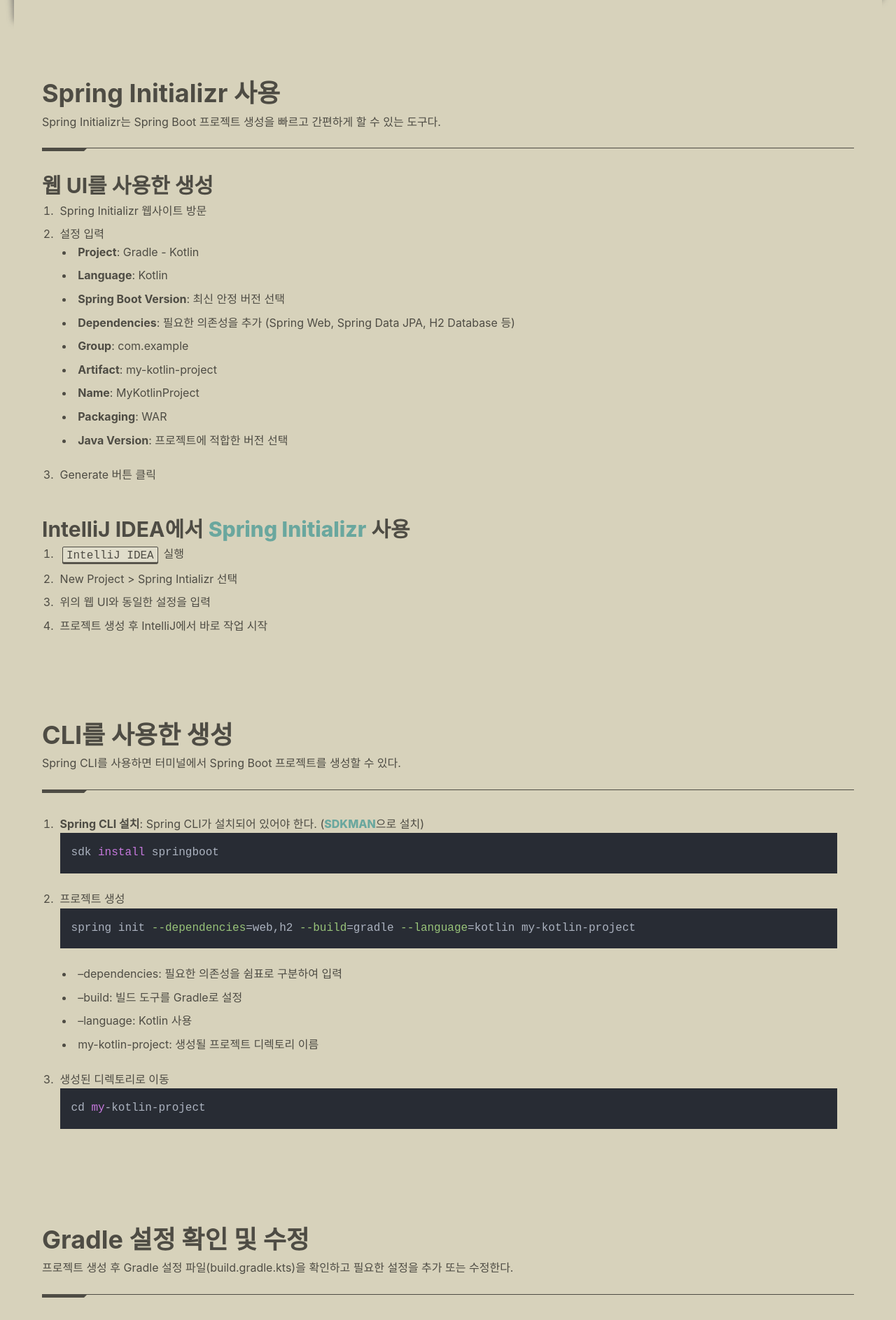
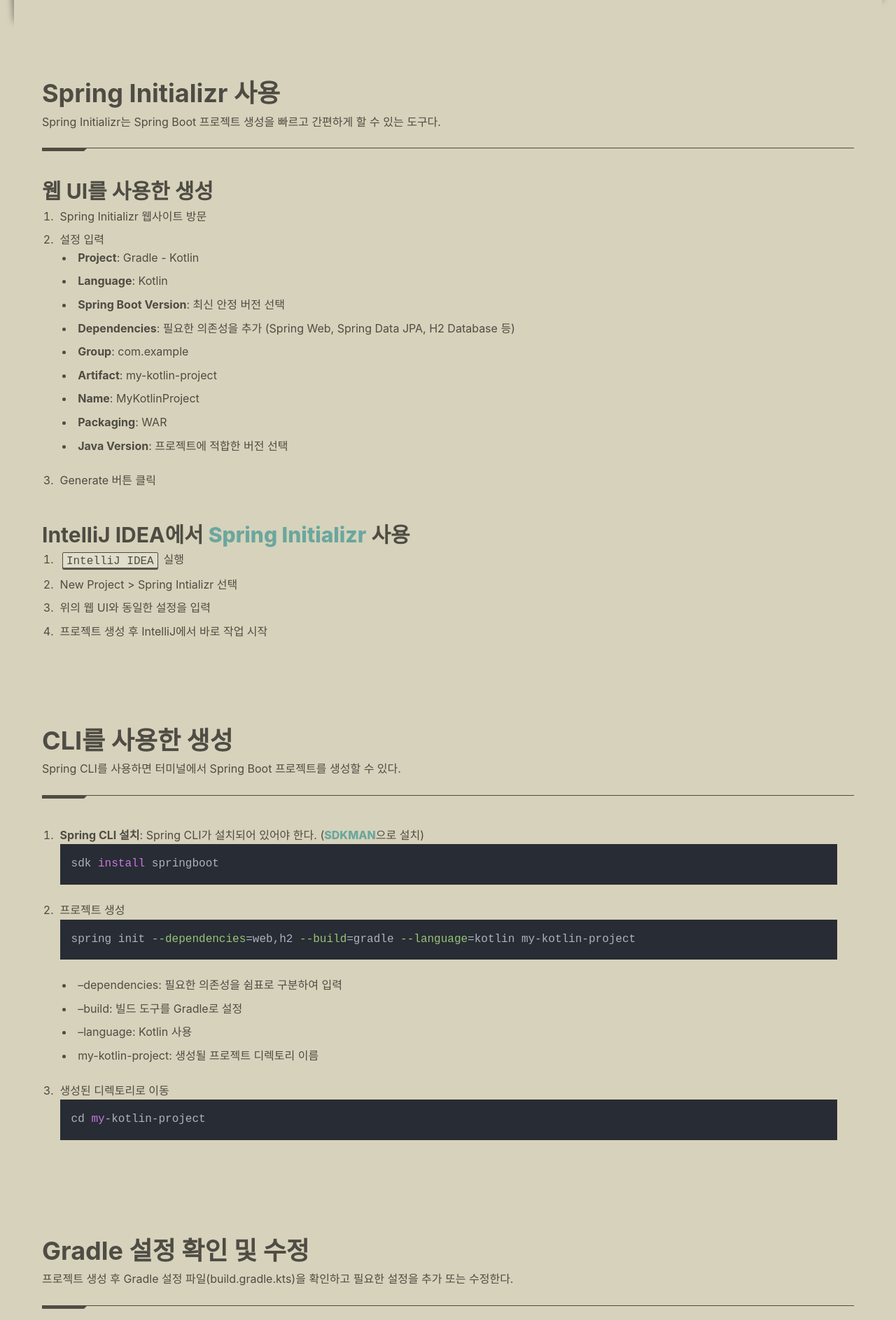
Before and after one commit to incyverse/incyverse.github.io, a Jekyll site: the page built from _posts/2024-11-26-create-kotlin-project.md, in a window 1280 px wide. Shown: the part 563-2449 px from the top of the page at 70% size. Built offline with Jekyll 4.4.1, drawn with Linux system fonts in a browser that asks for light colours; nearby versions of some CDN libraries; some web fonts are replaced.

Commit message:
Initial commit

```diff
--- a/_sass/post.scss
+++ b/_sass/post.scss
@@ -489,7 +489,7 @@
 
     hr {
         height: 5px;
-        margin: 0 0 2em;
+        margin: 0 0 2.5em;
 
         &:before {
             border-right: 4px solid transparent;
```
